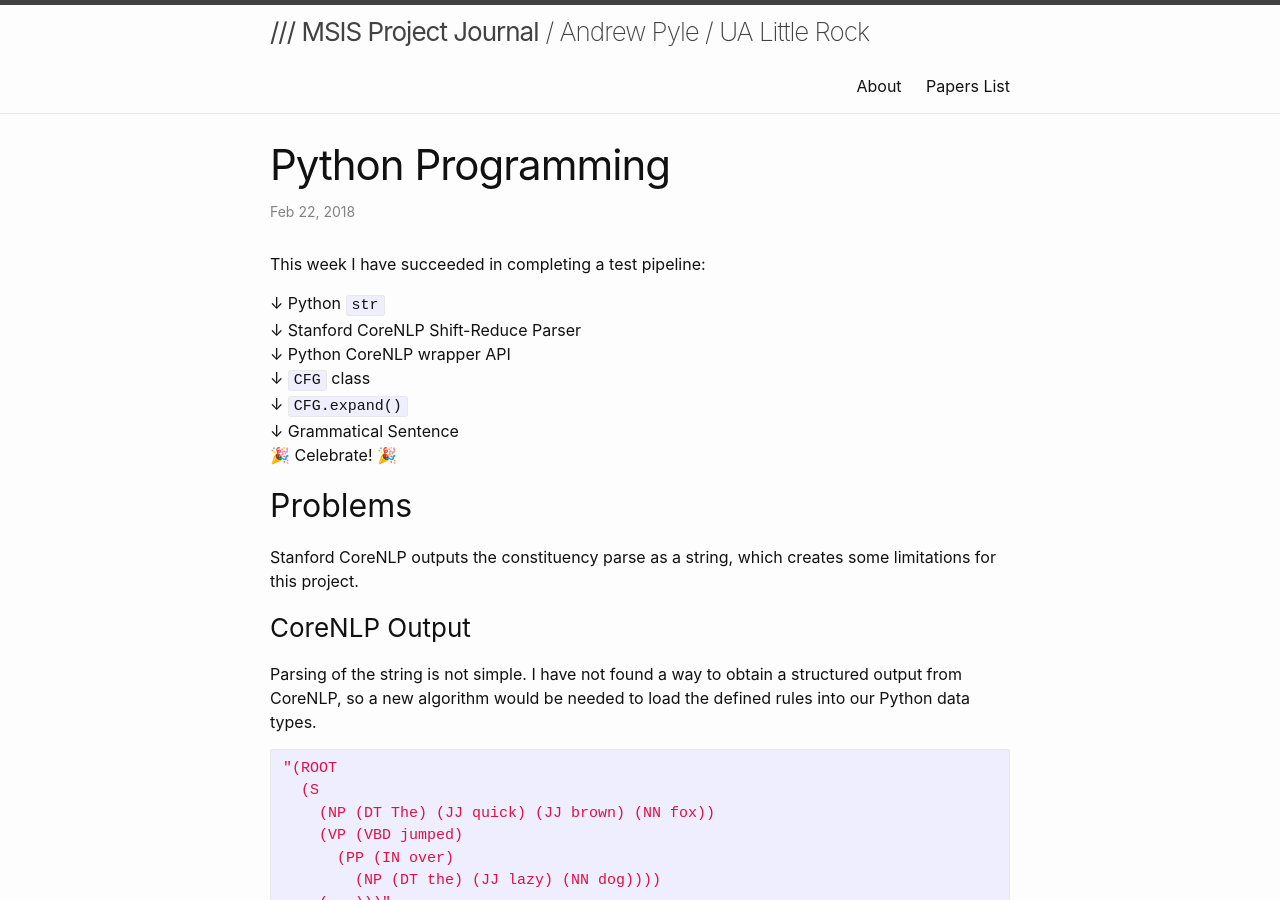
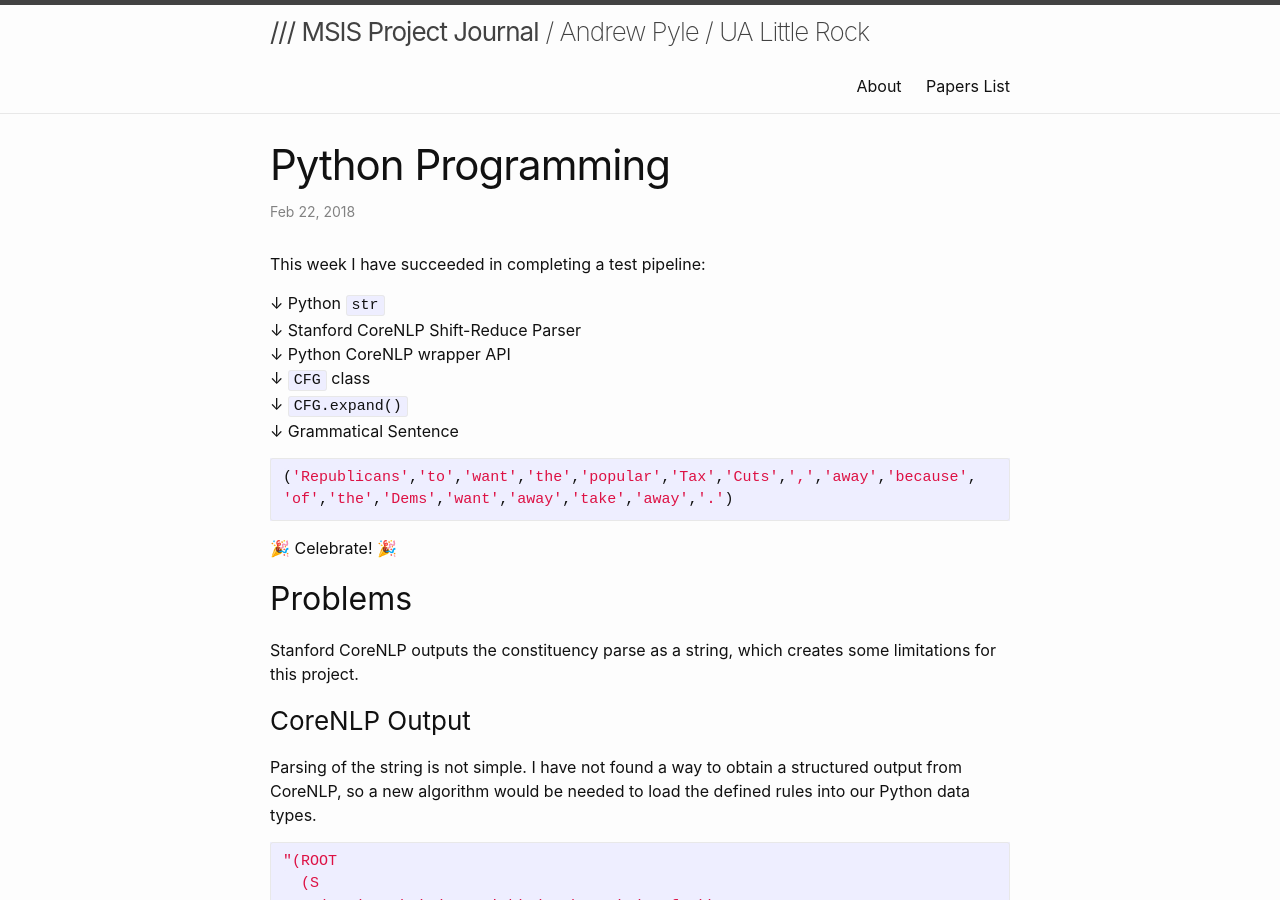
Before and after one commit to andrew-pyle/msis-journal, a Jekyll site: the page built from docs/_posts/2018-02-22-Python-Programming.md, in a window 1280 px wide and 900 px high. Built offline with Jekyll 4.4.1, drawn with Linux system fonts in a browser that asks for light colours.

Commit message:
Add example `CFG` generated sentence

````diff
--- a/docs/_posts/2018-02-22-Python-Programming.md
+++ b/docs/_posts/2018-02-22-Python-Programming.md
@@ -12,6 +12,10 @@ This week I have succeeded in completing a test pipeline:
 ↓ `CFG` class
 ↓ `CFG.expand()`
 ↓ Grammatical Sentence
+```python
+('Republicans','to','want','the','popular','Tax','Cuts',',','away','because',
+'of','the','Dems','want','away','take','away','.')
+```
 🎉 Celebrate! 🎉
 
 ## Problems
````
